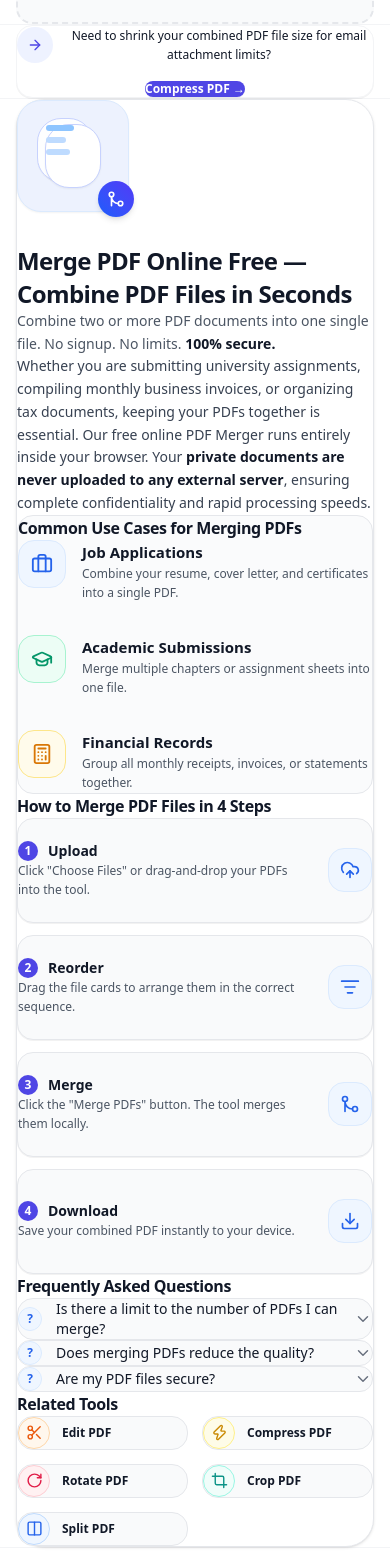
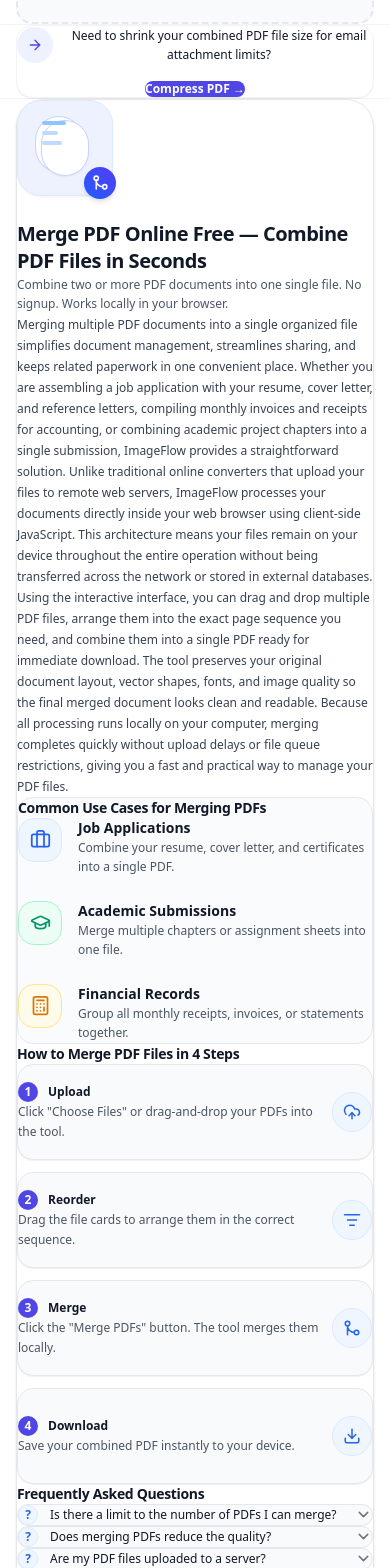
Before and after one commit to saurabh20402-ai/imageflowpdf, a Next.js app: page /tools/merge-pdf in a window 390 px wide. Shown: the part 432-2000 px from the top of the page. Built offline with nearby package versions, Linux system fonts and the light colour scheme.

Commit message:
merge pdf description

```diff
--- a/src/components/ToolPageClient.jsx
+++ b/src/components/ToolPageClient.jsx
@@ -321,45 +321,45 @@ function SeoContentSection({ slug, relatedTools }) {
     <section className="py-10 md:py-16">
       <div className="container max-w-5xl mx-auto px-4">
         {/* Main Unified SEO Card Container */}
-        <div className="p-8 md:p-12 rounded-[28px] bg-[var(--surface-card)] border border-[var(--hairline)] shadow-sm space-y-10 md:space-y-12">
+        <div className="p-7 md:p-10 lg:p-12 rounded-[28px] bg-[var(--surface-card)] border border-[var(--hairline)] shadow-sm space-y-10 md:space-y-12">
 
           {/* 1. Header / Intro Block */}
-          <div className="flex flex-col md:flex-row gap-8 md:gap-10 items-start">
+          <div className="flex flex-col sm:flex-row gap-6 md:gap-8 lg:gap-9 items-start">
             {slug === 'merge-pdf' ? (
-              <div className="w-28 h-28 md:w-32 md:h-32 rounded-3xl bg-[#edf2fe] dark:bg-indigo-950/40 relative flex items-center justify-center flex-shrink-0 border border-[#dbeafe] dark:border-indigo-900/50 shadow-xs select-none">
+              <div className="w-24 h-24 sm:w-28 sm:h-28 md:w-32 md:h-32 rounded-3xl bg-[#edf2fe] dark:bg-indigo-950/40 relative flex items-center justify-center flex-shrink-0 border border-[#dbeafe] dark:border-indigo-900/50 shadow-xs select-none">
                 {/* Back document sheet */}
-                <div className="absolute w-14 h-16 bg-white/90 dark:bg-gray-800/90 rounded-xl border border-[#c7d2fe] dark:border-indigo-900/60 transform -translate-x-2 -translate-y-1.5 shadow-2xs" />
+                <div className="absolute w-12 h-14 sm:w-13 sm:h-15 md:w-14 md:h-16 bg-white/90 dark:bg-gray-800/90 rounded-xl border border-[#c7d2fe] dark:border-indigo-900/60 transform -translate-x-1.5 -translate-y-1 sm:-translate-x-2 sm:-translate-y-1.5 shadow-2xs" />
                 {/* Front document sheet */}
-                <div className="relative w-14 h-16 bg-white dark:bg-gray-800 rounded-xl border border-[#c7d2fe] dark:border-indigo-900/80 shadow-xs flex flex-col justify-start p-2.5 gap-1.5">
-                  <div className="w-7 h-1.5 bg-blue-300 dark:bg-blue-700 rounded-full" />
-                  <div className="w-5 h-1.5 bg-blue-200 dark:bg-blue-800 rounded-full" />
-                  <div className="w-6 h-1.5 bg-blue-200 dark:bg-blue-800 rounded-full" />
+                <div className="relative w-12 h-14 sm:w-13 sm:h-15 md:w-14 md:h-16 bg-white dark:bg-gray-800 rounded-xl border border-[#c7d2fe] dark:border-indigo-900/80 shadow-xs flex flex-col justify-start p-2 sm:p-2.5 gap-1.5">
+                  <div className="w-6 sm:w-7 h-1 sm:h-1.5 bg-blue-300 dark:bg-blue-700 rounded-full" />
+                  <div className="w-4 sm:w-5 h-1 sm:h-1.5 bg-blue-200 dark:bg-blue-800 rounded-full" />
+                  <div className="w-5 sm:w-6 h-1 sm:h-1.5 bg-blue-200 dark:bg-blue-800 rounded-full" />
                 </div>
                 {/* Floating merge badge */}
-                <div className="absolute -bottom-1.5 -right-1.5 w-9 h-9 rounded-xl bg-gradient-to-tr from-blue-600 to-indigo-600 shadow-md flex items-center justify-center text-white">
-                  <Icons.GitMerge size={18} strokeWidth={2.2} />
+                <div className="absolute -bottom-1 -right-1 sm:-bottom-1.5 sm:-right-1.5 w-8 h-8 sm:w-9 sm:h-9 rounded-xl bg-gradient-to-tr from-blue-600 to-indigo-600 shadow-md flex items-center justify-center text-white">
+                  <Icons.GitMerge size={17} strokeWidth={2.2} />
                 </div>
               </div>
             ) : (
               <div
-                className="w-24 h-24 md:w-28 md:h-28 rounded-3xl flex items-center justify-center flex-shrink-0 shadow-sm"
+                className="w-20 h-20 sm:w-24 sm:h-24 md:w-28 md:h-28 rounded-3xl flex items-center justify-center flex-shrink-0 shadow-sm"
                 style={{
                   background: `linear-gradient(135deg, ${toolColor}18 0%, ${toolColor}08 100%)`,
                   color: toolColor,
                   border: `1px solid ${toolColor}25`,
                 }}
               >
-                <ToolIcon size={48} strokeWidth={1.75} />
+                <ToolIcon size={44} strokeWidth={1.75} />
               </div>
             )}
-            <div className="flex-1 pt-1">
-              <h2 className="text-2xl md:text-[26px] font-bold text-[var(--ink)] tracking-tight mb-2 leading-snug">
+            <div className="flex-1 pt-0.5">
+              <h2 className="text-xl sm:text-2xl md:text-[26px] font-bold text-[var(--ink)] tracking-tight mb-2 leading-snug">
                 {content.title}
               </h2>
-              <p className="text-sm md:text-[15px] font-medium text-[var(--muted)] mb-3.5 leading-relaxed">
+              <p className="text-xs sm:text-sm md:text-[15px] font-medium text-[var(--muted)] mb-3.5 leading-relaxed">
                 {parseBoldText(content.subtitle)}
               </p>
-              <p className="text-sm md:text-[15px] text-[var(--body)] leading-relaxed">
+              <p className="text-xs sm:text-sm md:text-[15px] text-[var(--body)] leading-[1.75]">
                 {parseBoldText(content.introduction)}
               </p>
             </div>
@@ -367,22 +367,22 @@ function SeoContentSection({ slug, relatedTools }) {
 
           {/* 2. Common Use Cases */}
           {content.useCases && (
-            <div className="p-7 md:p-8 bg-[#fafbfc] dark:bg-white/[0.02] border border-[var(--hairline)] rounded-2xl">
-              <h3 className="text-base font-bold text-[var(--ink)] mb-6 tracking-tight">
+            <div className="p-6 sm:p-7 md:p-8 bg-[#fafbfc] dark:bg-white/[0.02] border border-[var(--hairline)] rounded-2xl">
+              <h3 className="text-sm sm:text-base font-bold text-[var(--ink)] mb-5 tracking-tight">
                 {content.useCases.title}
               </h3>
-              <div className="grid grid-cols-1 md:grid-cols-3 gap-8 md:gap-10">
+              <div className="grid grid-cols-1 md:grid-cols-3 gap-6 md:gap-8">
                 {content.useCases.items.map((uc, i) => {
                   const UcIcon = Icons[uc.icon] || Icons.CheckCircle;
                   const theme = UC_STYLES[i % UC_STYLES.length];
                   return (
                     <div key={i} className="flex items-start gap-4">
-                      <div className={`w-12 h-12 rounded-2xl flex items-center justify-center flex-shrink-0 ${theme.bg} ${theme.text} border ${theme.border}`}>
-                        <UcIcon size={22} />
+                      <div className={`w-11 h-11 sm:w-12 sm:h-12 rounded-2xl flex items-center justify-center flex-shrink-0 ${theme.bg} ${theme.text} border ${theme.border}`}>
+                        <UcIcon size={21} />
                       </div>
                       <div className="pt-0.5">
-                        <h4 className="font-bold text-[15px] text-[var(--ink)] mb-1.5">{uc.title}</h4>
-                        <p className="text-xs md:text-sm text-[var(--muted)] leading-relaxed">{uc.description}</p>
+                        <h4 className="font-bold text-sm sm:text-[15px] text-[var(--ink)] mb-1.5">{uc.title}</h4>
+                        <p className="text-xs sm:text-[13px] text-[var(--muted)] leading-relaxed">{uc.description}</p>
                       </div>
                     </div>
                   );
@@ -394,35 +394,35 @@ function SeoContentSection({ slug, relatedTools }) {
           {/* 3. How-to Steps */}
           {content.steps && (
             <div>
-              <h3 className="text-base font-bold text-[var(--ink)] mb-6 tracking-tight">
+              <h3 className="text-sm sm:text-base font-bold text-[var(--ink)] mb-5 tracking-tight">
                 {content.steps.title}
               </h3>
-              <div className="flex flex-col md:flex-row items-center gap-3 md:gap-3.5">
+              <div className="grid grid-cols-1 sm:grid-cols-2 lg:flex lg:items-center gap-3 lg:gap-2.5">
                 {content.steps.items.map((step, i) => {
                   const StepIcon = STEP_FALLBACK_ICONS[i % STEP_FALLBACK_ICONS.length];
                   return (
-                    <div key={i} className="flex-1 w-full flex items-center gap-3 md:gap-3.5">
-                      <div className="flex-1 p-5 md:p-6 rounded-2xl bg-[var(--surface)] border border-[var(--hairline)] flex items-center justify-between gap-4 shadow-2xs hover:border-[var(--primary-muted)] transition-colors min-h-[105px]">
+                    <div key={i} className="lg:flex-1 w-full flex items-center gap-2.5 lg:gap-2.5">
+                      <div className="flex-1 p-4 sm:p-5 rounded-2xl bg-[var(--surface)] border border-[var(--hairline)] flex items-center justify-between gap-3 shadow-2xs hover:border-[var(--primary-muted)] transition-colors min-h-[96px]">
                         <div className="flex-1">
-                          <div className="flex items-center gap-2.5 mb-2">
+                          <div className="flex items-center gap-2.5 mb-1.5">
                             <span className="w-5 h-5 rounded-md bg-[var(--primary)] text-white text-xs font-bold flex items-center justify-center flex-shrink-0">
                               {i + 1}
                             </span>
-                            <span className="font-bold text-sm md:text-[15px] text-[var(--ink)]">
+                            <span className="font-bold text-xs sm:text-sm md:text-[15px] text-[var(--ink)]">
                               {step.title}
                             </span>
                           </div>
-                          <p className="text-xs md:text-[13px] text-[var(--muted)] leading-relaxed">
+                          <p className="text-xs text-[var(--muted)] leading-relaxed">
                             {step.description}
                           </p>
                         </div>
-                        <div className="w-11 h-11 md:w-12 md:h-12 rounded-2xl bg-[#eff6ff] dark:bg-blue-950/50 text-[#2563eb] dark:text-blue-400 border border-[#dbeafe] dark:border-blue-900/40 flex items-center justify-center flex-shrink-0 self-center">
-                          <StepIcon size={20} />
+                        <div className="w-10 h-10 sm:w-11 sm:h-11 rounded-xl bg-[#eff6ff] dark:bg-blue-950/50 text-[#2563eb] dark:text-blue-400 border border-[#dbeafe] dark:border-blue-900/40 flex items-center justify-center flex-shrink-0 self-center">
+                          <StepIcon size={18} />
                         </div>
                       </div>
                       {i < content.steps.items.length - 1 && (
-                        <div className="hidden md:flex text-[var(--border-strong)]/60 flex-shrink-0 px-0.5">
-                          <Icons.ArrowRight size={18} />
+                        <div className="hidden lg:flex text-[var(--border-strong)]/60 flex-shrink-0 px-0.5">
+                          <Icons.ArrowRight size={16} />
                         </div>
                       )}
                     </div>
@@ -449,7 +449,7 @@ function SeoContentSection({ slug, relatedTools }) {
           {/* 4. Frequently Asked Questions */}
           {content.faqs && content.faqs.length > 0 && (
             <div>
-              <h3 className="text-base font-bold text-[var(--ink)] mb-4 tracking-tight">
+              <h3 className="text-sm sm:text-base font-bold text-[var(--ink)] mb-4 tracking-tight">
                 Frequently Asked Questions
               </h3>
               <div className="space-y-3">
@@ -463,16 +463,17 @@ function SeoContentSection({ slug, relatedTools }) {
                       <button
                         type="button"
                         onClick={() => setOpenFaq(isOpen ? null : idx)}
-                        className="w-full flex items-center justify-between py-4 px-5 text-left text-sm md:text-[15px] font-medium text-[var(--ink)] hover:bg-[var(--surface-elevated)] transition-colors"
+                        aria-expanded={isOpen}
+                        className="w-full flex items-center justify-between py-3.5 px-4 sm:py-4 sm:px-5 text-left text-xs sm:text-sm md:text-[15px] font-medium text-[var(--ink)] hover:bg-[var(--surface-elevated)] transition-colors focus:outline-hidden focus-visible:ring-2 focus-visible:ring-[var(--primary)]"
                       >
-                        <div className="flex items-center gap-3.5">
-                          <div className="w-6 h-6 rounded-full bg-[#eff6ff] dark:bg-blue-950/50 text-[#2563eb] dark:text-blue-400 border border-[#dbeafe] dark:border-blue-900/40 text-xs font-bold flex items-center justify-center flex-shrink-0">
+                        <div className="flex items-center gap-3 sm:gap-3.5">
+                          <div className="w-5 h-5 sm:w-5.5 sm:h-5.5 rounded-full bg-[#eff6ff] dark:bg-blue-950/50 text-[#2563eb] dark:text-blue-400 border border-[#dbeafe] dark:border-blue-900/40 text-xs font-bold flex items-center justify-center flex-shrink-0">
                             ?
                           </div>
                           <span>{faq.q}</span>
                         </div>
                         <Icons.ChevronDown
-                          size={18}
+                          size={17}
                           className={`text-[var(--muted-soft)] flex-shrink-0 transition-transform duration-200 ${isOpen ? 'rotate-180' : ''}`}
                         />
                       </button>
@@ -484,7 +485,7 @@ function SeoContentSection({ slug, relatedTools }) {
                             exit={{ height: 0, opacity: 0 }}
                             transition={{ duration: 0.2, ease: 'easeInOut' }}
                           >
-                            <div className="px-5 pb-5 pt-1 pl-14 text-xs md:text-sm text-[var(--body)] leading-relaxed border-t border-[var(--hairline-soft)]">
+                            <div className="px-4 pb-4 pt-1 sm:px-5 sm:pb-5 sm:pl-13 text-xs sm:text-sm text-[var(--body)] leading-relaxed border-t border-[var(--hairline-soft)]">
                               {parseBoldText(faq.a)}
                             </div>
                           </motion.div>
@@ -499,11 +500,11 @@ function SeoContentSection({ slug, relatedTools }) {
 
           {/* 5. Related Tools (Integrated into Card) */}
           {displayRelatedTools && displayRelatedTools.length > 0 && (
-            <div className="pt-2">
-              <h3 className="text-base font-bold text-[var(--ink)] mb-4 tracking-tight">
+            <div className="pt-1">
+              <h3 className="text-sm sm:text-base font-bold text-[var(--ink)] mb-4 tracking-tight">
                 Related Tools
               </h3>
-              <div className="grid grid-cols-2 sm:grid-cols-3 md:grid-cols-5 gap-3.5 md:gap-4">
+              <div className="grid grid-cols-2 sm:grid-cols-3 lg:grid-cols-5 gap-3 sm:gap-3.5 md:gap-4">
                 {displayRelatedTools.map((rt) => {
                   const RtIcon = Icons[rt.icon] || Icons.FileImage;
                   return (
@@ -511,15 +512,15 @@ function SeoContentSection({ slug, relatedTools }) {
                       key={rt.name + rt.slug}
                       href={`/tools/${rt.slug}/`}
                       title={`${rt.name} — Free Online Tool`}
-                      className="flex items-center gap-3 py-3.5 px-4 bg-[var(--surface)] border border-[var(--hairline)] rounded-2xl hover:border-[var(--primary-muted)] hover:shadow-xs transition-all group"
+                      className="flex items-center gap-2.5 sm:gap-3 py-3 px-3 sm:py-3.5 sm:px-4 bg-[var(--surface)] border border-[var(--hairline)] rounded-2xl hover:border-[var(--primary-muted)] hover:shadow-xs transition-all group"
                     >
                       <div
-                        className={`w-8 h-8 rounded-xl flex items-center justify-center flex-shrink-0 transition-transform group-hover:scale-105 ${rt.bg || ''} ${rt.text || ''} ${rt.border ? `border ${rt.border}` : ''}`}
+                        className={`w-7 h-7 sm:w-8 sm:h-8 rounded-xl flex items-center justify-center flex-shrink-0 transition-transform group-hover:scale-105 ${rt.bg || ''} ${rt.text || ''} ${rt.border ? `border ${rt.border}` : ''}`}
                         style={!rt.bg ? { backgroundColor: `${rt.color}14`, color: rt.color } : {}}
                       >
-                        <RtIcon size={17} />
+                        <RtIcon size={16} />
                       </div>
-                      <span className="text-xs md:text-sm font-semibold text-[var(--ink)] truncate">
+                      <span className="text-xs sm:text-sm font-semibold text-[var(--ink)] truncate">
                         {rt.name}
                       </span>
                     </Link>
--- a/src/data/tool-seo-content.js
+++ b/src/data/tool-seo-content.js
@@ -524,8 +524,8 @@ export const TOOL_SEO_CONTENT = {
   },
   "merge-pdf": {
     "title": "Merge PDF Online Free — Combine PDF Files in Seconds",
-    "subtitle": "Combine two or more PDF documents into one single file. No signup. No limits. **100% secure.**",
-    "introduction": "Whether you are submitting university assignments, compiling monthly business invoices, or organizing tax documents, keeping your PDFs together is essential. Our free online PDF Merger runs entirely inside your browser. Your **private documents are never uploaded to any external server**, ensuring complete confidentiality and rapid processing speeds.",
+    "subtitle": "Combine two or more PDF documents into one single file. No signup. Works locally in your browser.",
+    "introduction": "Merging multiple PDF documents into a single organized file simplifies document management, streamlines sharing, and keeps related paperwork in one convenient place. Whether you are assembling a job application with your resume, cover letter, and reference letters, compiling monthly invoices and receipts for accounting, or combining academic project chapters into a single submission, ImageFlow provides a straightforward solution. Unlike traditional online converters that upload your files to remote web servers, ImageFlow processes your documents directly inside your web browser using client-side JavaScript. This architecture means your files remain on your device throughout the entire operation without being transferred across the network or stored in external databases. Using the interactive interface, you can drag and drop multiple PDF files, arrange them into the exact page sequence you need, and combine them into a single PDF ready for immediate download. The tool preserves your original document layout, vector shapes, fonts, and image quality so the final merged document looks clean and readable. Because all processing runs locally on your computer, merging completes quickly without upload delays or file queue restrictions, giving you a fast and practical way to manage your PDF files.",
     "useCases": {
       "title": "Common Use Cases for Merging PDFs",
       "items": [
@@ -570,15 +570,15 @@ export const TOOL_SEO_CONTENT = {
     "faqs": [
       {
         "q": "Is there a limit to the number of PDFs I can merge?",
-        "a": "No, you can combine as many PDF files as your device memory allows. Everything processes locally in your browser with zero server restrictions."
+        "a": "You can combine multiple PDF files as your device memory allows. Processing runs directly in your browser without artificial server limits."
       },
       {
         "q": "Does merging PDFs reduce the quality?",
-        "a": "Not at all. Your pages, text, vector elements, and images retain their original quality, resolution, and formatting."
-      },
-      {
-        "q": "Are my PDF files secure?",
-        "a": "Yes, 100% secure. Because the tool operates purely on the client side, your documents are never uploaded to the cloud or saved to remote databases."
+        "a": "No. Your pages, text, vector elements, and embedded images retain their original quality, resolution, and formatting."
+      },
+      {
+        "q": "Are my PDF files uploaded to a server?",
+        "a": "No. Because processing takes place entirely in your web browser using client-side code, your documents never leave your computer."
       }
     ]
   },
```
